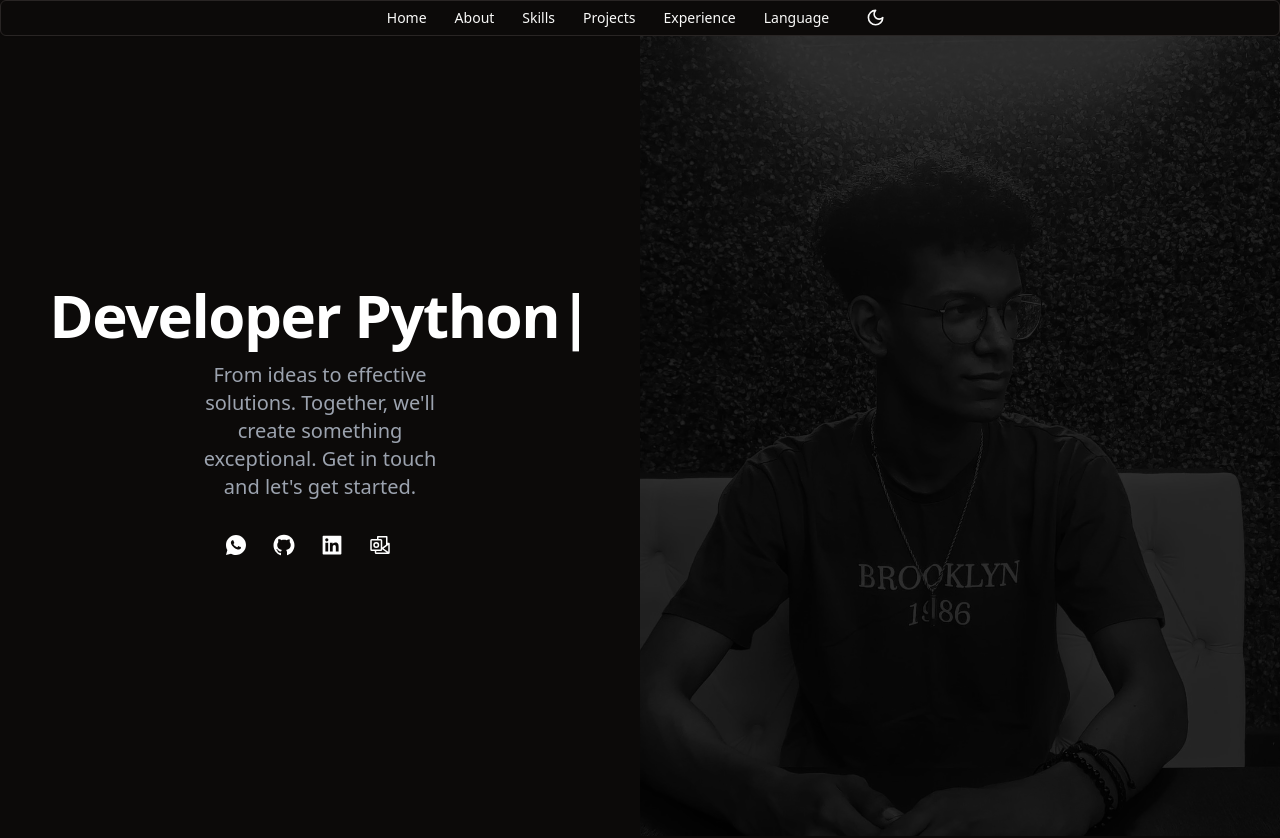
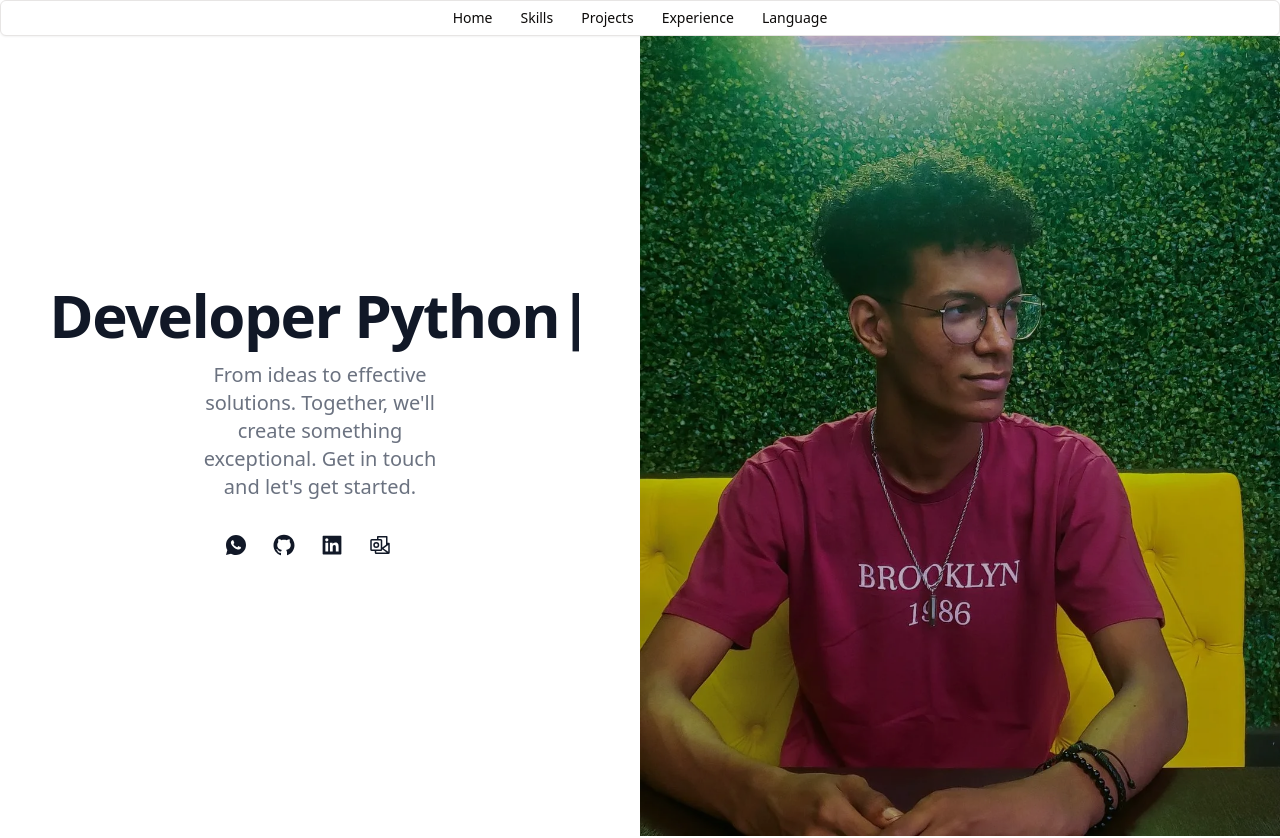
Before and after one commit to Alisonsantos77/me_portfolio, a React (Vite) app: page / in a window 1280 px wide. Shown: the top 838 px of the page. Built offline with nearby package versions, Linux system fonts and the light colour scheme.

Commit message:
:art: update footer and menubar

```diff
--- a/src/components/demo/Footer.tsx
+++ b/src/components/demo/Footer.tsx
@@ -6,66 +6,63 @@ import { Tooltip, TooltipContent, TooltipProvider, TooltipTrigger } from "../ui/
 export function Footer() {
     return (
         <div>
-            <footer className="p-4 mt-7 md:p-8 lg:p-10">
-                <div className="mx-auto max-w-screen-xl text-center">
-                    <a href="#" className="flex justify-center items-center text-2xl font-semibold text-gray-900 dark:text-white">
-                        Contato
+            <footer className="text-gray-600 body-font">
+                <div className="container px-5 py-8 mx-auto flex items-center sm:flex-row flex-col">
+                    <a className="flex text-3xl font-semibold text-gray-900 dark:text-white items-center md:justify-start justify-center">
+                        <span className="ml-3 text-xl">Alison santos</span>
                     </a>
-                    <p className="my-6 text-gray-500 dark:text-gray-400">Contato e redes sociais</p>
-                    <ul className="flex flex-wrap justify-center items-center mb-6 text-gray-900 dark:text-white">
-                        <li>
-                            <a href="https://wa.me/5514991615904?text=Ol%C3%A1+Alison%2C+tudo+bem%3F" target="_blank" className="mr-4 hover:underline md:mr-6 ">
+                    <span className="inline-flex sm:ml-auto sm:mt-0 mt-4 justify-center sm:justify-start">
+                        <a href="https://wa.me/5514991615904?text=Ol%C3%A1+Alison%2C+tudo+bem%3F" target="_blank" className="text-gray-500">
                             <TooltipProvider>
                                 <Tooltip>
-                                        <TooltipTrigger><RiWhatsappFill className="h-6 w-6" /></TooltipTrigger>
+                                    <TooltipTrigger>
+                                        <RiWhatsappFill className="h-5 w-5" />
+                                    </TooltipTrigger>
                                     <TooltipContent>
                                         <p>Go Whatsapp</p>
                                     </TooltipContent>
                                 </Tooltip>
                             </TooltipProvider>
                         </a>
-
-                        </li>
-                        <li>
-
-                            <a href="https://github.com/Alisonsantos77" target="_blank" className="mr-4 hover:underline md:mr-6 ">
+                        <a href="https://github.com/Alisonsantos77" target="_blank" className="ml-3 text-gray-500">
                             <TooltipProvider>
                                 <Tooltip>
-                                        <TooltipTrigger><AiFillGithub className="h-6 w-6" /></TooltipTrigger>
+                                    <TooltipTrigger>
+                                        <AiFillGithub className="h-5 w-5" />
+                                    </TooltipTrigger>
                                     <TooltipContent>
                                         <p>Go Github</p>
                                     </TooltipContent>
                                 </Tooltip>
                             </TooltipProvider>
                         </a>
-                        </li>
-                        <li>
-                            <a href="https://www.linkedin.com/in/alisonsantosdev/" target="_blank" className="mr-4 hover:underline md:mr-6"><TooltipProvider>
+                        <a href="https://www.linkedin.com/in/alisonsantosdev/" target="_blank" className="ml-3 text-gray-500">
+                            <TooltipProvider>
                                 <Tooltip>
-                                    <TooltipTrigger><AiFillLinkedin className="h-6 w-6"/></TooltipTrigger>
+                                    <TooltipTrigger>
+                                        <AiFillLinkedin className="h-5 w-5" />
+                                    </TooltipTrigger>
                                     <TooltipContent>
                                         <p>Go Linkedin</p>
                                     </TooltipContent>
                                 </Tooltip>
                             </TooltipProvider>
                         </a>
-                        </li>
-                        <li>
-                            <a href="mailto:Alisondev77@hotmail.com" target="_blank" className="mr-4 hover:underline md:mr-6">
+                        <a href="mailto:Alisondev77@hotmail.com" target="_blank" className="ml-3 text-gray-500">
                             <TooltipProvider>
                                 <Tooltip>
-                                        <TooltipTrigger><PiMicrosoftOutlookLogo className="h-6 w-6" /></TooltipTrigger>
+                                    <TooltipTrigger>
+                                        <PiMicrosoftOutlookLogo className="h-5 w-5" />
+                                    </TooltipTrigger>
                                     <TooltipContent>
                                         <p>Go Email</p>
                                     </TooltipContent>
                                 </Tooltip>
                             </TooltipProvider>
                         </a>
-                        </li>
-                    </ul>
+                    </span>
                 </div>
-            </footer>
-        </div>
+            </footer>        </div>
     )
 }
 
--- a/src/components/demo/heroComp.tsx
+++ b/src/components/demo/heroComp.tsx
@@ -13,6 +13,7 @@ export function HeroComp() {
     return (
 
         <div className="h-screen w-full lg:grid lg:min-h-[300px] lg:grid-cols-2 xl:min-h-[800px]">
+
             <div className="flex items-center justify-center py-12">
                 <div className="grid justify-items-center text-center">
                     <h1 className="mb-4 text-4xl font-extrabold tracking-tight leading-none text-gray-900 md:text-5xl lg:text-6xl dark:text-white">{t("herotitle")} <TypeAnimation
@@ -69,7 +70,9 @@ export function HeroComp() {
                             <a href="mailto:Alisondev77@hotmail.com" target="_blank" className="mr-4 hover:underline md:mr-6">
                                 <TooltipProvider>
                                     <Tooltip>
-                                        <TooltipTrigger><PiMicrosoftOutlookLogo className="h-6 w-6" /></TooltipTrigger>
+                                        <TooltipTrigger>
+                                            <PiMicrosoftOutlookLogo className="h-6 w-6" />
+                                        </TooltipTrigger>
                                         <TooltipContent>
                                             <p>Go Email</p>
                                         </TooltipContent>
--- a/src/components/demo/menubarComp.tsx
+++ b/src/components/demo/menubarComp.tsx
@@ -10,8 +10,6 @@ import {
     MenubarSubTrigger,
     MenubarTrigger,
 } from "@/components/ui/menubar"
-import { ThemeProvider } from "@/components/theme-provider"
-import { ModeToggle } from "../theme-toggle"
 import { PortugueseButton, EnglishButton } from "../language-selector"
 import { useTranslation } from "react-i18next"
 import { useHotkeys } from 'react-hotkeys-hook';
@@ -47,7 +45,7 @@ export function MenubarComp() {
     });
 
     return (
-        <Menubar className="justify-center">
+        <Menubar className="w-full sm:justify-center">
             <MenubarMenu>
                 <MenubarTrigger>{t("homemenu")}</MenubarTrigger>
                 <MenubarContent>
@@ -92,34 +90,11 @@ export function MenubarComp() {
                 </MenubarContent>
             </MenubarMenu>
             <MenubarMenu>
-                <a href="#about" >
-                    <MenubarTrigger> {t("aboutmenu")}
-                    </MenubarTrigger>
-                </a>
-            </MenubarMenu>
-            <MenubarMenu>
                 <a href="#Skills" >
                     <MenubarTrigger>
                         Skills
                     </MenubarTrigger>
                 </a>
-                {/* <MenubarContent>
-                    <MenubarCheckboxItem>Always Show Bookmarks Bar</MenubarCheckboxItem>
-                    <MenubarCheckboxItem checked>
-                        Always Show Full URLs
-                    </MenubarCheckboxItem>
-                    <MenubarSeparator />
-                    <MenubarItem inset>
-                        Reload <MenubarShortcut>⌘R</MenubarShortcut>
-                    </MenubarItem>
-                    <MenubarItem disabled inset>
-                        Force Reload <MenubarShortcut>⇧⌘R</MenubarShortcut>
-                    </MenubarItem>
-                    <MenubarSeparator />
-                    <MenubarItem inset>Toggle Fullscreen</MenubarItem>
-                    <MenubarSeparator />
-                    <MenubarItem inset>Hide Sidebar</MenubarItem>
-                </MenubarContent> */}
             </MenubarMenu>
             <MenubarMenu>
                 <a href="#Projetos" >
@@ -127,17 +102,6 @@ export function MenubarComp() {
                         {t("projectsmenu")}
                     </MenubarTrigger>
                 </a>
-                {/* <MenubarContent>
-                    <MenubarRadioGroup value="benoit">
-                        <MenubarRadioItem value="andy">Andy</MenubarRadioItem>
-                        <MenubarRadioItem value="benoit">Benoit</MenubarRadioItem>
-                        <MenubarRadioItem value="Luis">Luis</MenubarRadioItem>
-                    </MenubarRadioGroup>
-                    <MenubarSeparator />
-                    <MenubarItem inset>Edit...</MenubarItem>
-                    <MenubarSeparator />
-                    <MenubarItem inset>Add Profile...</MenubarItem>
-                </MenubarContent> */}
             </MenubarMenu>
             <MenubarMenu>
                 <a href="#Experience" >
@@ -162,13 +126,6 @@ export function MenubarComp() {
                     </MenubarItem>
                 </MenubarContent>
             </MenubarMenu>
-            <MenubarMenu>
-                <MenubarTrigger>
-                    <ThemeProvider defaultTheme="dark" storageKey="vite-ui-theme">
-                        <ModeToggle />
-                    </ThemeProvider>
-                </MenubarTrigger>
-            </MenubarMenu>
         </Menubar>
     )
 }
--- a/tailwind.config.js
+++ b/tailwind.config.js
@@ -12,7 +12,20 @@ module.exports = {
       center: true,
       padding: "2rem",
       screens: {
-        "2xl": "1400px",
+        'sm': { 'min': '640px', 'max': '767px' },
+        // => @media (min-width: 640px and max-width: 767px) { ... }
+
+        'md': { 'min': '768px', 'max': '1023px' },
+        // => @media (min-width: 768px and max-width: 1023px) { ... }
+
+        'lg': { 'min': '1024px', 'max': '1279px' },
+        // => @media (min-width: 1024px and max-width: 1279px) { ... }
+
+        'xl': { 'min': '1280px', 'max': '1535px' },
+        // => @media (min-width: 1280px and max-width: 1535px) { ... }
+
+        '2xl': { 'min': '1536px' },
+        // => @media (min-width: 1536px) { ... }
       },
     },
     extend: {
```
Lines whose indentation alone changed are shown as unchanged.
